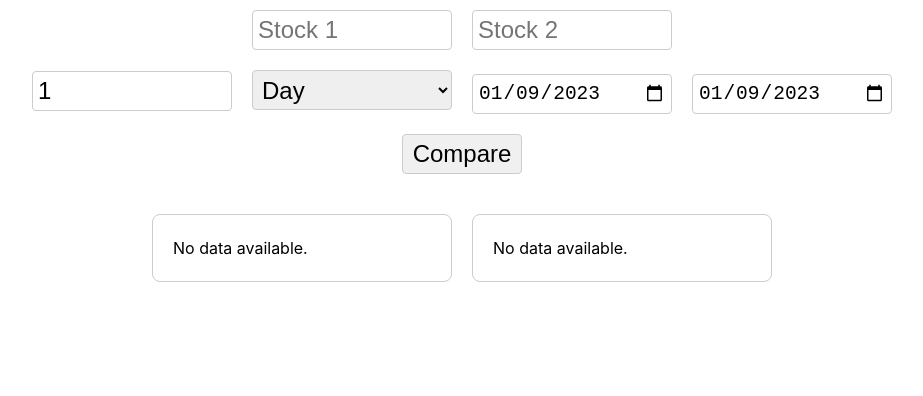
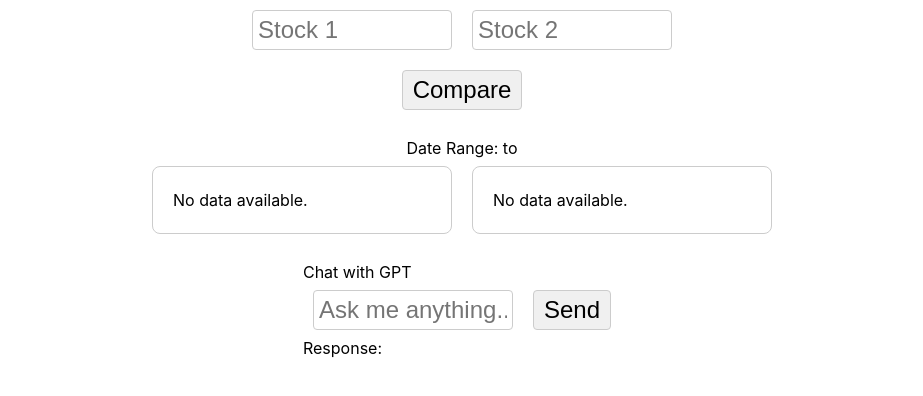
Before and after one commit to Luckyleck/Stock-Comparison-App, a React (Create React App) app: page / in a window 1280 px wide. Shown: the top 396 px of the page, without its empty margins (178-1101 px from the left). Built offline with nearby package versions, Linux system fonts and the light colour scheme; no server answers.

Commit message:
chatgpt, date adjustment
Co-authored-by: Olga Bessonova <olga-bessonova@users.noreply.github.com>

```diff
--- a/src/App.js
+++ b/src/App.js
@@ -2,6 +2,7 @@ import './App.css';
 import React from 'react';
 import { useState } from 'react';
 import Stock from './components/stock/Stock';
+import ChatGPT from './components/ChatGPT/ChatGPT';
 import { fetchStockData } from './components/stock/StockFetch';
 
 function App() {
@@ -10,16 +11,11 @@ function App() {
     const [stockOneData, setStockOneData] = useState(null);
     const [stockTwoData, setStockTwoData] = useState(null);
 
-    const [multiplier, setMultiplier] = useState(1);
-    const [timespan, setTimespan] = useState('day');
-    const [fromDate, setFromDate] = useState('2023-01-09');
-    const [toDate, setToDate] = useState('2023-01-09');
-
     const handleCompare = async () => {
         try {
-            const dataOne = await fetchStockData(stockOne.toUpperCase(), multiplier, timespan, fromDate, toDate);
+            const dataOne = await fetchStockData(stockOne.toUpperCase());
             setStockOneData(dataOne);
-            const dataTwo = await fetchStockData(stockTwo.toUpperCase(), multiplier, timespan, fromDate, toDate);
+            const dataTwo = await fetchStockData(stockTwo.toUpperCase());
             setStockTwoData(dataTwo);
         } catch (error) {
             console.error('Error fetching stock data:', error);
@@ -40,40 +36,9 @@ function App() {
                     onChange={(e) => setStockTwo(e.target.value)}
                 />
             </div>
-            <div className="modifiers">
-                <input
-                    placeholder="Multiplier"
-                    value={multiplier}
-                    onChange={(e) => setMultiplier(e.target.value)}
-                />
-                <select
-                    value={timespan}
-                    onChange={(e) => setTimespan(e.target.value)}
-                >
-                    <option value="second">Second</option>
-                    <option value="minute">Minute</option>
-                    <option value="hour">Hour</option>
-                    <option value="day">Day</option>
-                    <option value="week">Week</option>
-                    <option value="month">Month</option>
-                    <option value="quarter">Quarter</option>
-                    <option value="year">Year</option>
-                </select>
-                <input
-                    type="date"
-                    placeholder="From Date"
-                    value={fromDate}
-                    onChange={(e) => setFromDate(e.target.value)}
-                />
-                <input
-                    type="date"
-                    placeholder="To Date"
-                    value={toDate}
-                    onChange={(e) => setToDate(e.target.value)}
-                />
-            </div>
             <button onClick={handleCompare}>Compare</button>
             <Stock stockOneData={stockOneData} stockTwoData={stockTwoData} />
+            <ChatGPT />
         </div>
     );
 }
--- /dev/null
+++ b/src/components/ChatGPT/ChatGPT.js
@@ -0,0 +1,60 @@
+import React, { useState } from 'react';
+const ChatGPT_API_KEY = process.env.REACT_APP_ChatGPT_API_KEY;
+
+const ChatGPT = () => {
+    const [input, setInput] = useState('');
+    const [response, setResponse] = useState('');
+
+    const handleInputChange = (e) => {
+        setInput(e.target.value);
+    };
+
+    const handleSubmit = async (e) => {
+        e.preventDefault();
+
+        const prompt = input;
+
+        try {
+            const result = await fetch(
+                'https://api.openai.com/v1/chat/completions',
+                {
+                    method: 'POST',
+                    headers: {
+                        'Content-Type': 'application/json',
+                        Authorization: `Bearer ChatGPT_API_KEY`,
+                    },
+                    body: JSON.stringify({
+                        model: 'gpt-4',
+                        messages: [{ role: 'user', content: prompt }],
+                    }),
+                }
+            );
+
+            const data = await result.json();
+            setResponse(data.choices[0].message.content);
+        } catch (error) {
+            console.error('Error fetching data from OpenAI API:', error);
+        }
+    };
+
+    return (
+        <div>
+            <h1>Chat with GPT</h1>
+            <form onSubmit={handleSubmit}>
+                <input
+                    type="text"
+                    value={input}
+                    onChange={handleInputChange}
+                    placeholder="Ask me anything..."
+                />
+                <button type="submit">Send</button>
+            </form>
+            <div>
+                <h2>Response:</h2>
+                <p>{response}</p>
+            </div>
+        </div>
+    );
+};
+
+export default ChatGPT;
--- a/src/components/stock/Stock.js
+++ b/src/components/stock/Stock.js
@@ -3,6 +3,7 @@ import './stock.css';
 import PropTypes from 'prop-types';
 
 const Stock = ({ stockOneData, stockTwoData }) => {
+    console.log(stockOneData, stockTwoData)
     const renderStockDetails = (stockData) => {
         if (!stockData) {
             return <p>No data available.</p>;
@@ -38,11 +39,14 @@ const Stock = ({ stockOneData, stockTwoData }) => {
 
     return (
         <div className="stock-container">
-            <div className="stock-column">
-                {renderStockDetails(stockOneData)}
-            </div>
-            <div className="stock-column">
-                {renderStockDetails(stockTwoData)}
+            <h1>Date Range: {stockOneData?.from} to {stockOneData?.to}</h1>
+            <div className="stock-info" style={{display: 'flex', width: '100%'}}>
+                <div className="stock-column">
+                    {renderStockDetails(stockOneData)}
+                </div>
+                <div className="stock-column">
+                    {renderStockDetails(stockTwoData)}
+                </div>
             </div>
         </div>
     );
--- a/src/components/stock/StockFetch.js
+++ b/src/components/stock/StockFetch.js
@@ -23,13 +23,17 @@ const POLYGON_URL = process.env.REACT_APP_POLYGON_URL;
 //     return data;
 // };
 
-export const fetchStockData = async (
-    ticker,
-    multiplier,
-    timespan,
-    from,
-    to
-) => {
+export const fetchStockData = async (ticker) => {
+    const multiplier = 1;
+    const timespan = 'month';
+
+    const toDate = new Date();
+    const fromDate = new Date();
+    fromDate.setFullYear(toDate.getFullYear() - 1);
+
+    const to = toDate.toISOString().split('T')[0];
+    const from = fromDate.toISOString().split('T')[0];
+
     const response = await fetch(
         `${POLYGON_URL}/v2/aggs/ticker/${ticker}/range/${multiplier}/${timespan}/${from}/${to}?adjusted=true&sort=asc&apiKey=${API_KEY}`
     );
@@ -38,6 +42,8 @@ export const fetchStockData = async (
         throw new Error('Failed to fetch stock data');
     }
     const data = await response.json();
+    data['to'] = to
+    data['from'] = from
     console.log(data)
     return data;
 };
--- a/src/components/stock/stock.css
+++ b/src/components/stock/stock.css
@@ -15,7 +15,8 @@ button:hover {
 
 .stock-container {
     display: flex;
-    justify-content: space-between;
+    flex-direction: column;
+    align-items: center;
     width: 100%;
     max-width: 50%;
     margin: 20px auto;
```
Also changed, not shown: 1 other file (tests, documents, lock files or other folders).
